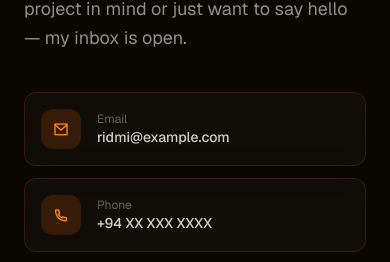
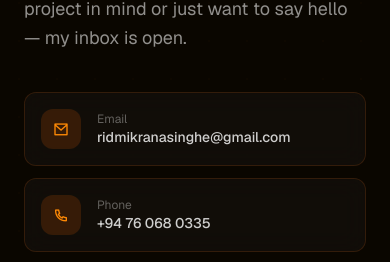
Before and after one commit to ridmikaw/Ridmi-Ranasinghe, a Next.js app: page / in a window 390 px wide. Shown: the part 8996-9258 px from the top of the page. Built offline with nearby package versions, Linux system fonts and the light colour scheme.

Commit message:
feat: update contact information with current email and phone number

```diff
--- a/src/components/Contact.tsx
+++ b/src/components/Contact.tsx
@@ -8,14 +8,14 @@ const contactInfo = [
   {
     remix: "ri-mail-line",
     label: "Email",
-    value: "ridmi@example.com",
-    href: "mailto:ridmi@example.com",
+    value: "ridmikranasinghe@gmail.com",
+    href: "mailto:ridmikranasinghe@gmail.com",
   },
   {
     remix: "ri-phone-line",
     label: "Phone",
-    value: "+94 XX XXX XXXX",
-    href: "tel:+94XXXXXXXXX",
+    value: "+94 76 068 0335",
+    href: "tel:+94760680335",
   },
   {
     remix: "ri-map-pin-line",
```
